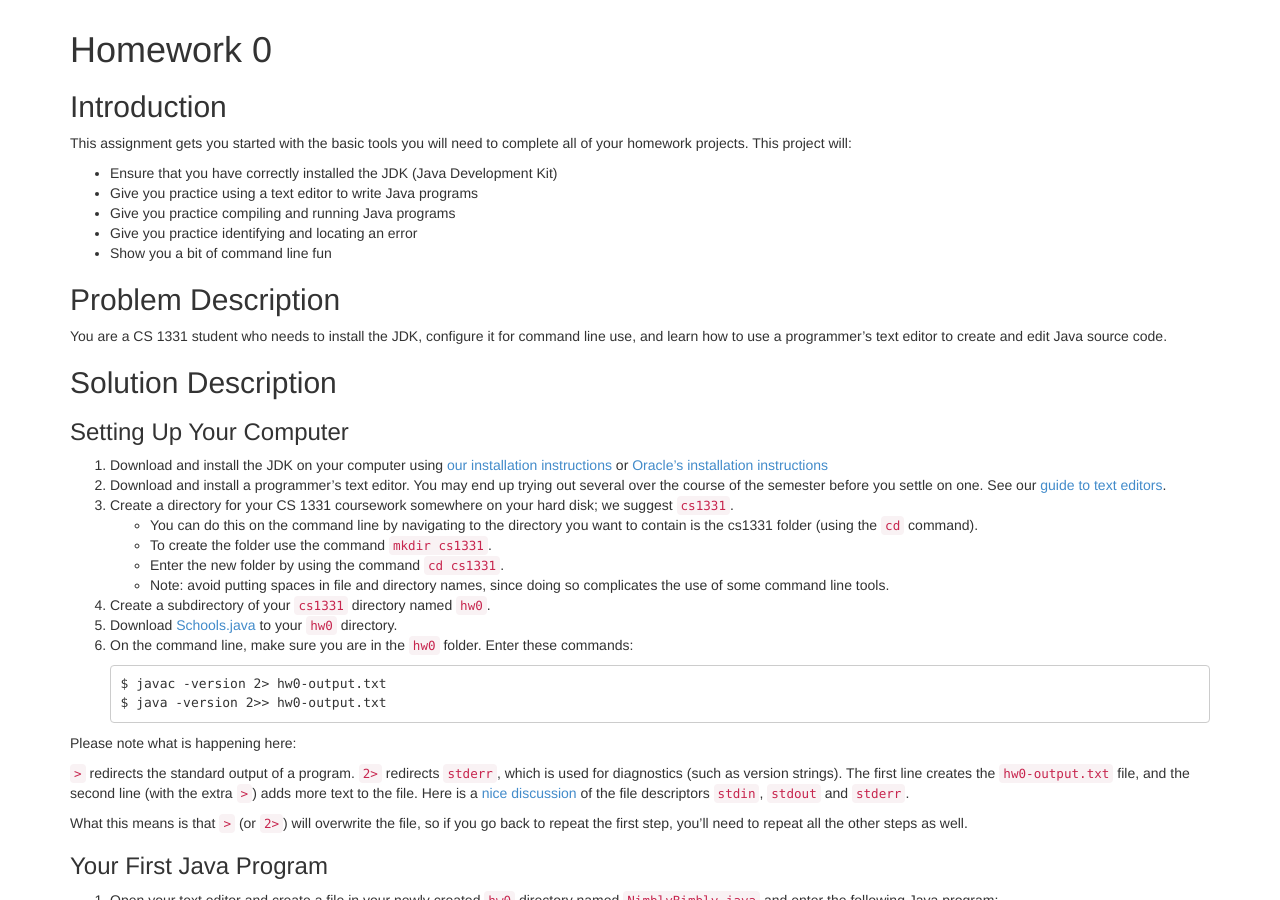
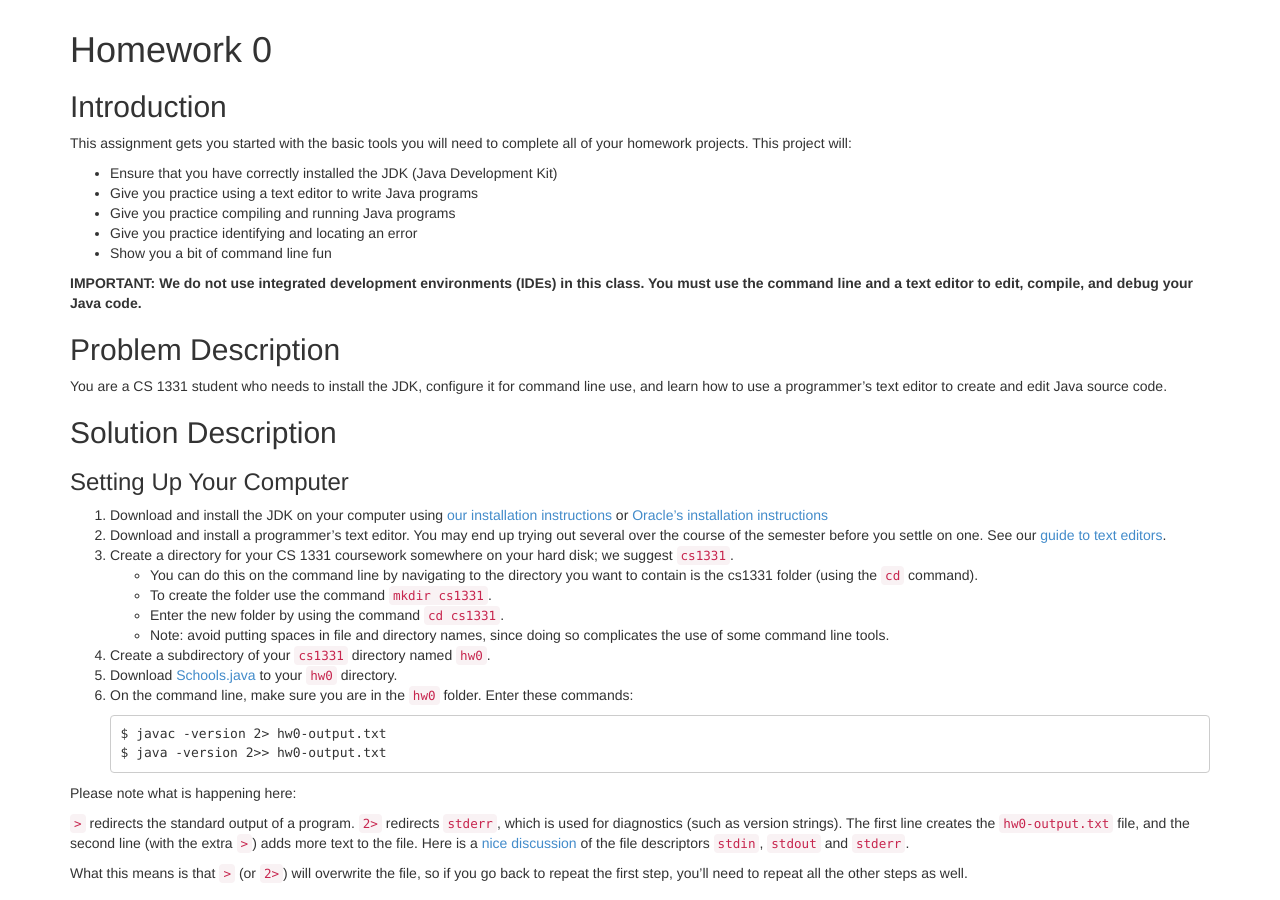
Before and after one commit to cs1331/cs1331.github.io.old, a Jekyll site: the page built from fall2016/hw0/hw0.md, in a window 1280 px wide and 900 px high. Built offline with Jekyll 4.4.1, drawn with Linux system fonts in a browser that asks for light colours; nearby versions of some CDN libraries.

Commit message:
Add note about using command line shell and text editors

```diff
--- a/fall2016/hw0/hw0.md
+++ b/fall2016/hw0/hw0.md
@@ -14,6 +14,8 @@ This assignment gets you started with the basic tools you will need to complete
 - Give you practice compiling and running Java programs
 - Give you practice identifying and locating an error
 - Show you a bit of command line fun
+
+**IMPORTANT: We do not use integrated development environments (IDEs) in this class. You must use the command line and a text editor to edit, compile, and debug your Java code.**
 
 ## Problem Description
 
```
